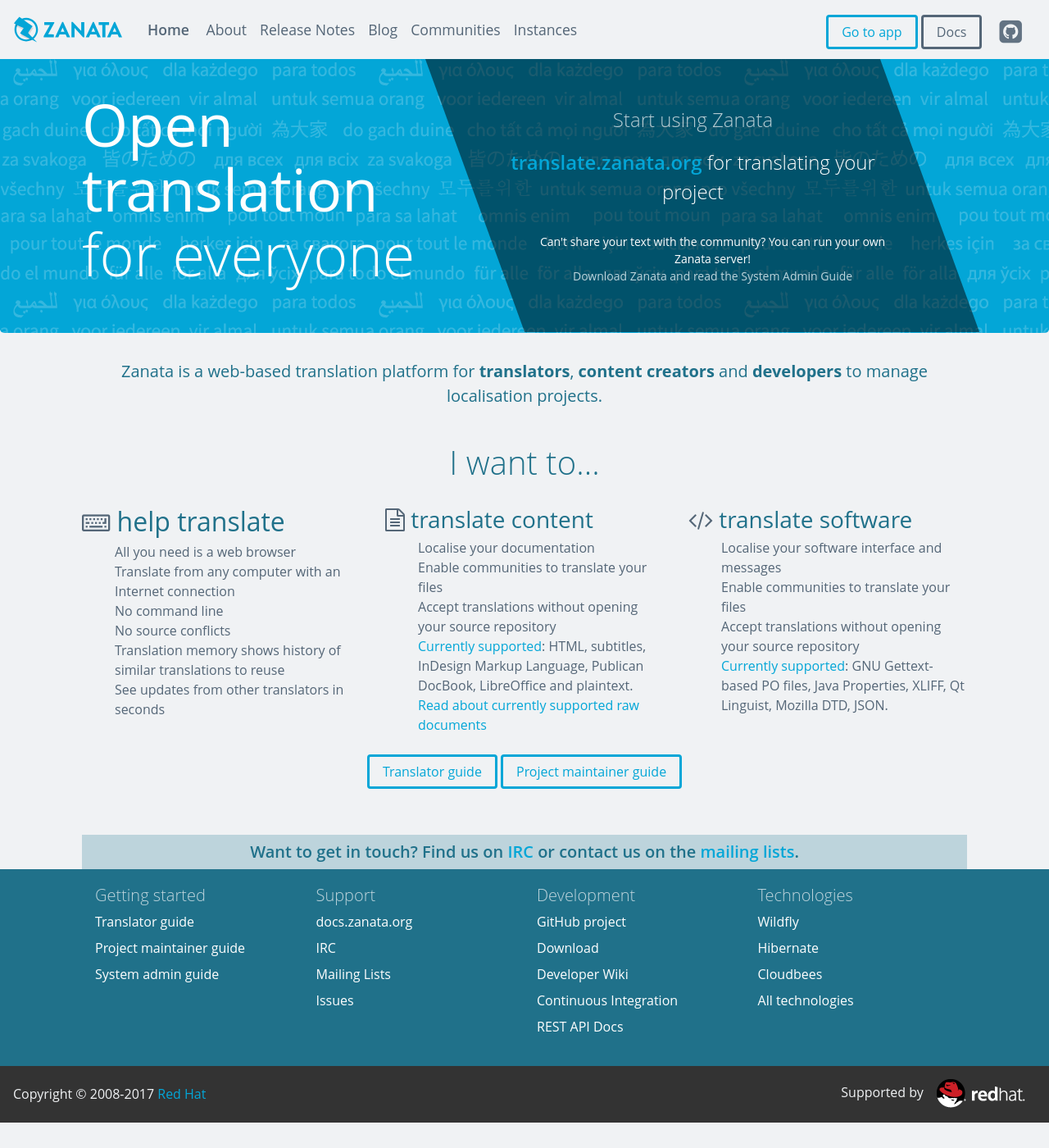
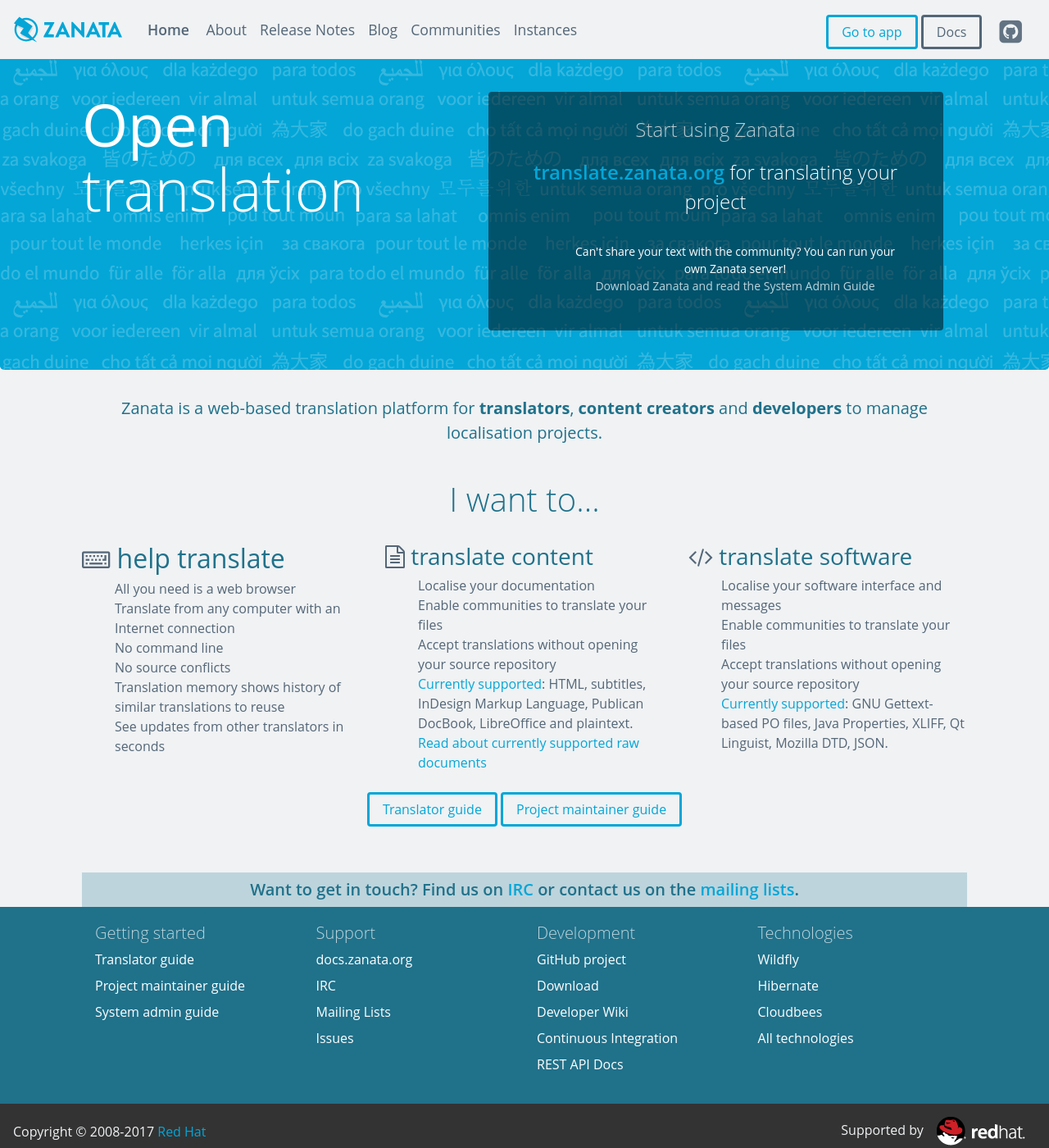
Before and after one commit to zanata/zanata.github.io, a Jekyll site: the page built from index.html, in a window 1280 px wide and 1400 px high. Shown: the whole window at 82% size. Built offline with Jekyll 4.4.1, drawn with Linux system fonts in a browser that asks for light colours; nearby versions of some CDN libraries.

Commit message:
WIP: change title and layout of homepage

```diff
--- a/index.html
+++ b/index.html
@@ -8,29 +8,16 @@
 <div class="jumbotron">
     <div class="container">
         <div class="row">
-            <div class="col-xs-12 col-sm-12 col-md-6 col-lg-6">
-                <h1>Open translation<br>
-                    <span>for everyone</span></h1>
+            <div class="col-xs-12 col-sm-12 col-md-5 col-lg-5">
+                <h1>Open<br>
+                    <span>translation</span></h1>
             </div>
-            <div class="hidden-md-down col-lg-6 darklg">
+            <div class="col-xs-12 col-sm-12 col-md-6 col-lg-6 dark">
                 <div class="container">
                     <p class="lead starttext">Start using Zanata</p>
                     <p class="lead"><a href="https://translate.zanata.org">translate.zanata.org</a>
                         for translating
                         your project</p>
-                    <p class="small">Can't share your text with the
-                        community? You can run your own Zanata server!
-                        <br>
-                        <a href="http://docs.zanata.org/en/latest/user-guide/system-admin/configuration/installation/">
-                            Download Zanata and read the System Admin Guide</a>
-                    </p>
-                </div>
-            </div>
-            <div class="hidden-lg-up col-xs-12 col-sm-12 col-md-5 darksm">
-                <div class="container">
-                    <p class="lead starttext">Start using Zanata</p>
-                    <p class="lead"><a href="https://translate.zanata.org">translate.zanata.org</a> for
-                        translating your project</p>
                     <p class="small">Can't share your text with the
                         community? You can run your own Zanata server!
                         <br>
--- a/zanata.css
+++ b/zanata.css
@@ -372,10 +372,11 @@
     color: #BDD4DC;
 }
 
-.darksm {
-    margin-top: 2rem;
+.dark {
+    margin-top: 1rem;
     background: rgba(0, 0, 0, 0.5);
     padding: 1rem;
+    border-radius: 4px;
 }
 
 .tab-pane .row .col-md-4 {
@@ -447,7 +448,7 @@
 /* Medium devices (tablets, 768px and up) */
 
 @media (min-width: 768px) {
-    .darksm {
+    .dark {
         margin-left: 3rem;
         padding: 1.75rem;
         margin-top: 0;
@@ -479,29 +480,7 @@
 /* Medium devices (tablets, 768px and up) */
 
 @media (min-width: 992px) {
-    .darklg {
-        transform: skew(20deg);
-        -webkit-transform: skew(20deg);
-        -moz-transform: skew(20deg);
-        -o-transform: skew(20deg);
-        background: rgba(0, 0, 0, 0.5);
-        overflow: hidden;
-        transform-origin: bottom;
-        padding-left: 1rem;
-        position: absolute;
-        right: 0;
-        top: 0;
-        padding-bottom: 2.6rem;
-        margin-top: -3rem;
-    }
 
-    .col-lg-6.darklg > .container {
-        padding-top: 4rem;
-        transform: skew(-20deg);
-        -webkit-transform: skew(-20deg);
-        -moz-transform: skew(-20deg);
-        -o-transform: skew(-20deg);
-    }
 
     .jumbotron p.small {
         padding-top: 1rem;
```
